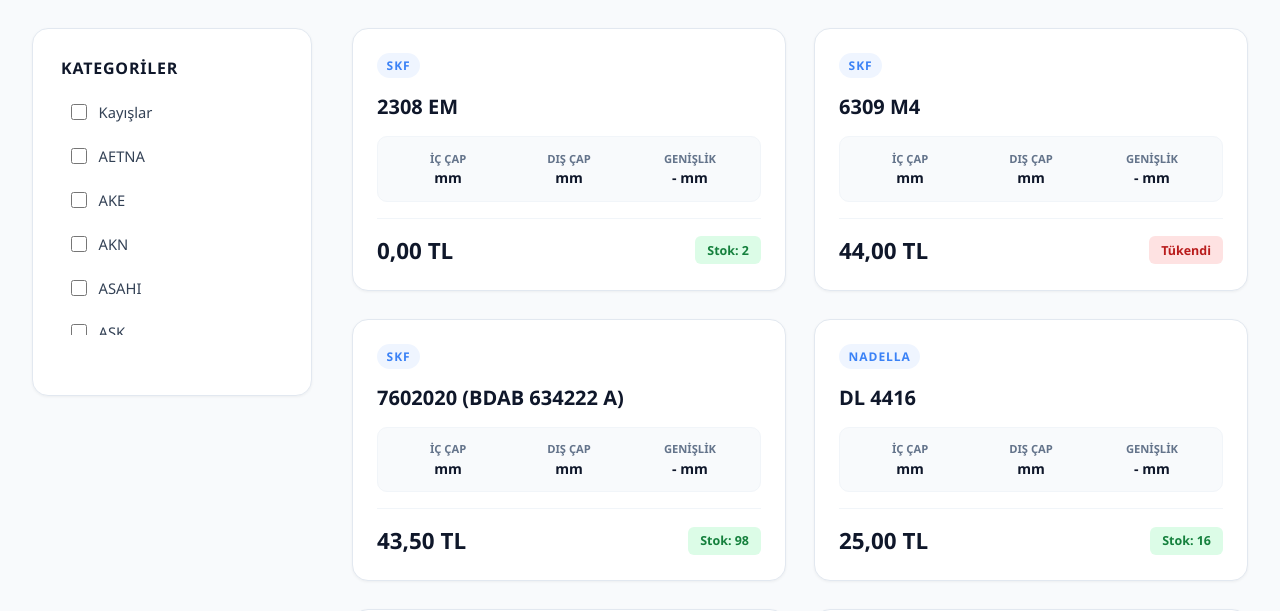
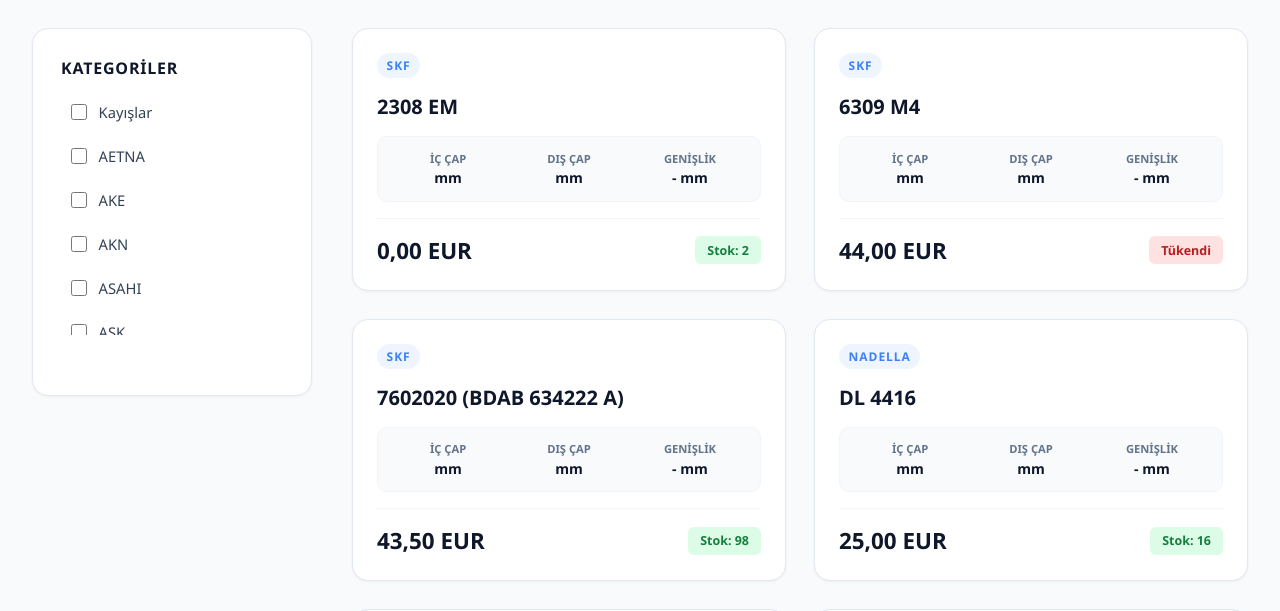
Before and after one commit to yavuztaspinar/rulmanpazar, a plain HTML site: page index.html in a window 1280 px wide. Shown: the part 86-697 px from the top of the page. Drawn offline with Linux system fonts and the light colour scheme.

Commit message:
Update index.html

```diff
--- a/index.html
+++ b/index.html
@@ -508,7 +508,7 @@
                         <div class="spec-item"><div class="spec-label">Genişlik</div><div class="spec-value">${urun.genislik || '-'} mm</div></div>
                     </div>
                     <div class="product-footer">
-                        <div class="product-price">${Number(urun.fiyat).toLocaleString('tr-TR', { minimumFractionDigits: 2, maximumFractionDigits: 2 })} TL</div>
+                       <div class="product-price">${Number(urun.fiyat).toLocaleString('de-DE', { minimumFractionDigits: 2, maximumFractionDigits: 2 })} EUR</div>
                         <div class="stock-badge ${urun.stok > 0 ? 'stock-in' : 'stock-out'}">
                             ${urun.stok > 0 ? `Stok: ${urun.stok}` : 'Tükendi'}
                         </div>
```
